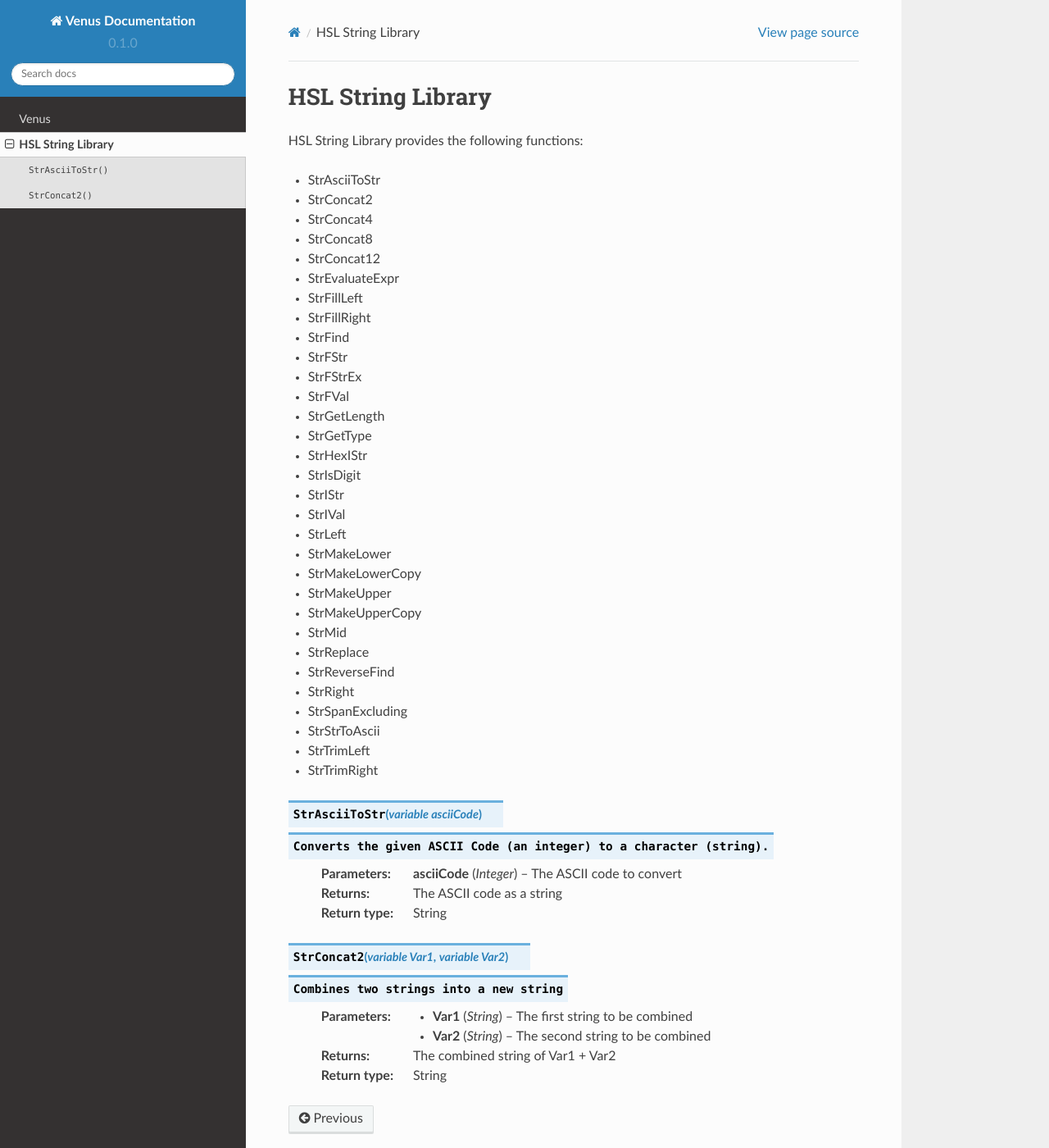
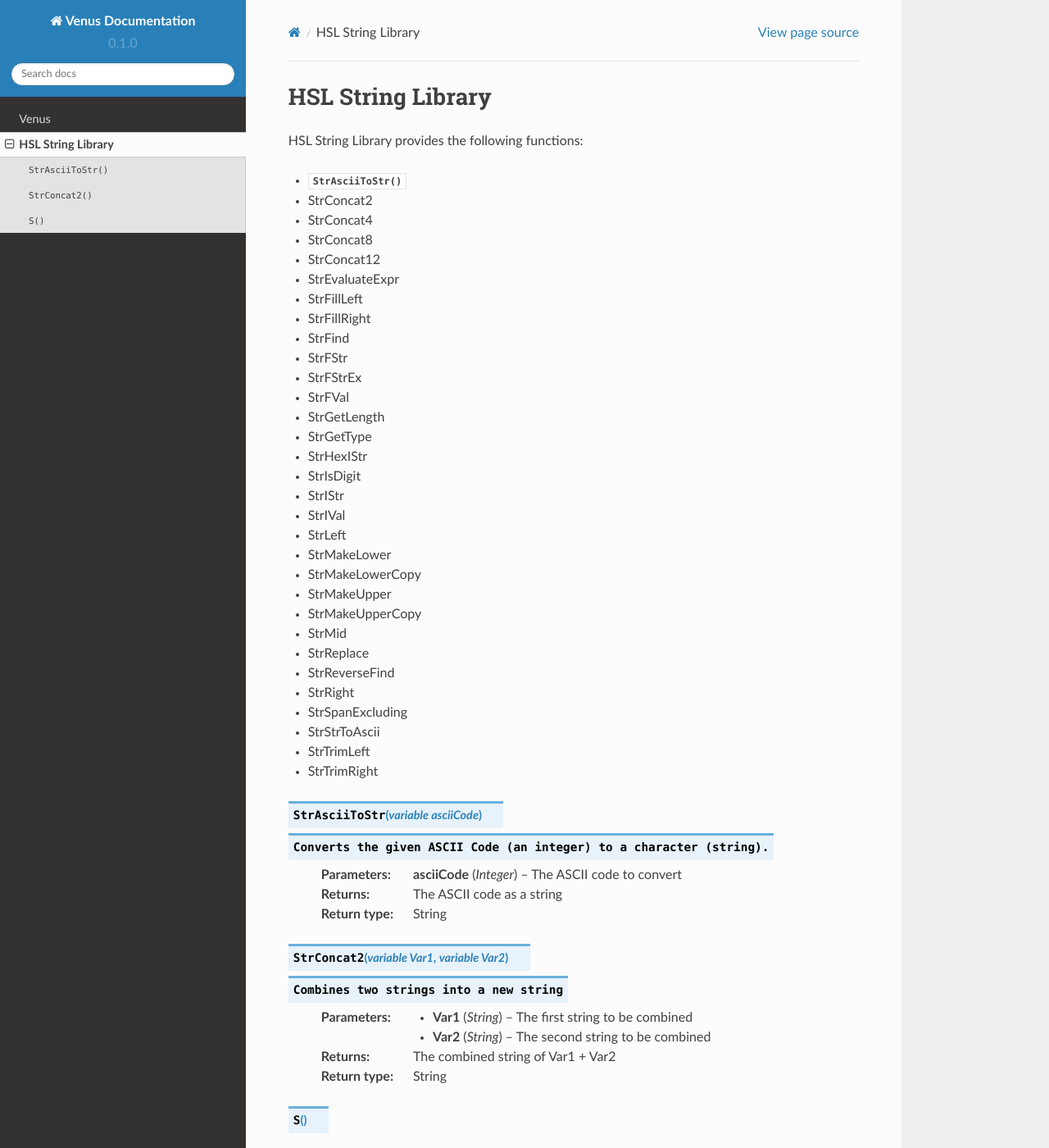
Before and after one commit to theonetruenerd/VenusLibraryDocumentation, a Sphinx documentation site: the page built from docs/source/HSLStrLib.rst, in a window 1280 px wide and 1400 px high. Shown: the whole window at 82% size. Built offline with Sphinx 7.4.7 and the Read the Docs theme 2.0.0, drawn with Linux system fonts in a browser that asks for light colours; part of the change alters nothing that is shown.

```diff
--- a/docs/source/HSLStrLib.rst
+++ b/docs/source/HSLStrLib.rst
@@ -3,7 +3,7 @@ HSL String Library
 
 HSL String Library provides the following functions:
 
-- StrAsciiToStr
+- :py:func:`StrAsciiToStr`
 - StrConcat2
 - StrConcat4
 - StrConcat8
@@ -52,3 +52,5 @@ HSL String Library provides the following functions:
     :type Var2: String
     :return: The combined string of Var1 + Var2
     :rtype: String
+
+.. py:function:: S
```
